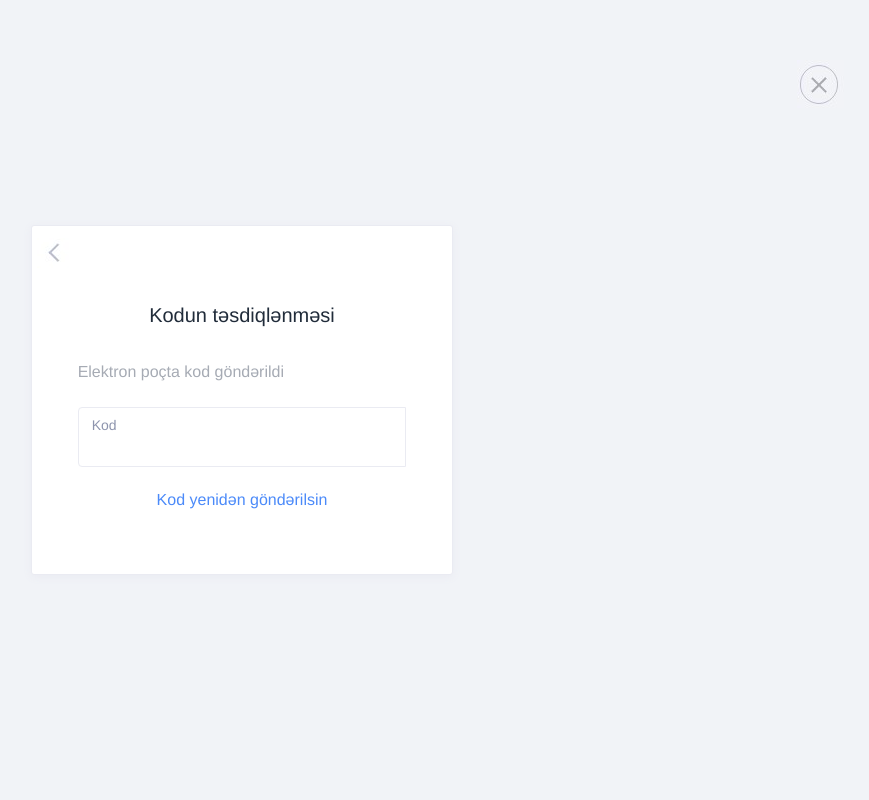
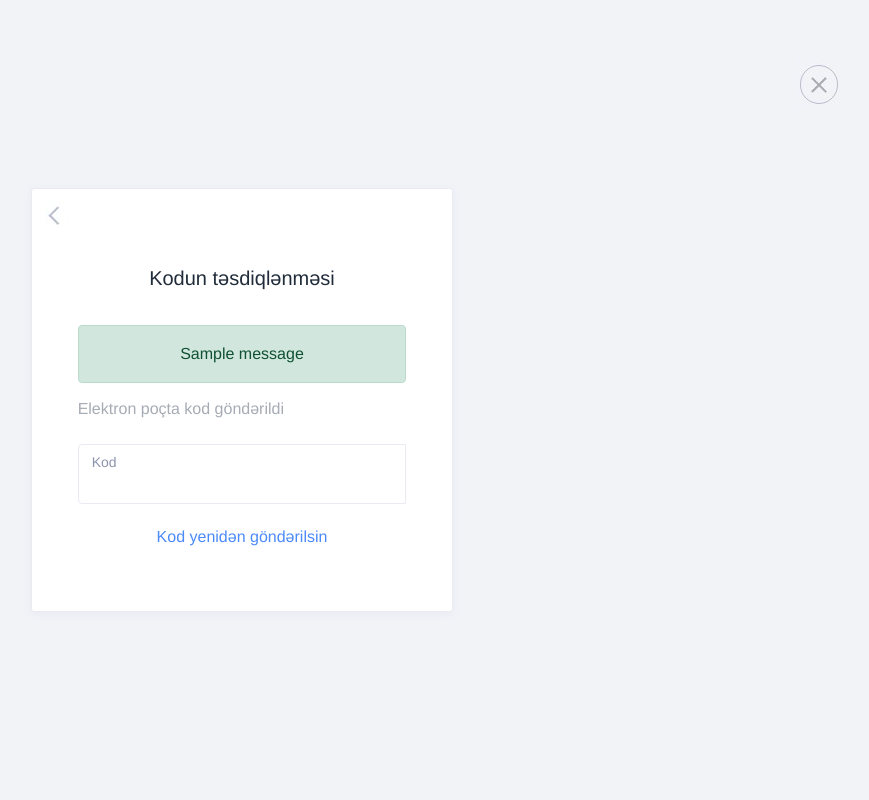
Before and after one commit to Rapator-Tech-Academy/rapator-final-project, a Django app: template app/templates/confirmation.html in a window 1280 px wide. Shown: the whole page, without its empty margins (398-1267 px from the left). Run offline with Django 3.2, Linux system fonts and the light colour scheme; the template is opened without the code that fills it, so the values that code supplies are empty; tables that the repository leaves empty hold one stand-in row (values such as "Sample post"); one stand-in notice (Sample message) is shown; some libraries are stand-ins or nearby versions.

Commit message:
Update confirmation.html

```diff
--- a/app/templates/confirmation.html
+++ b/app/templates/confirmation.html
@@ -16,6 +16,17 @@
                         <img src="{% static 'img/back.jpg' %}">
                     </a>
                     <div class="title title--main">Kodun təsdiqlənməsi</div>
+                     {% if messages %}
+
+                            {% for message in messages %}      <!--Django.da danger mesajlari olmadigina gore info mesajini danger kimi gostereceyik-->
+                                {% if message.tags == "info" %}
+                                <div class="alert alert-danger">{{ message }}</div>  <!--burda ise message daha dinamikdi-->
+                                {% else %}
+                                <div class="alert alert-{{ message.tags }}">{{ message }}</div>
+                                {% endif %}
+                            {% endfor %}
+
+                    {% endif %}
                     <div class="promo">Elektron poçta kod göndərildi</div>
                     <form action="#">
                         <div class="input-group">
```
